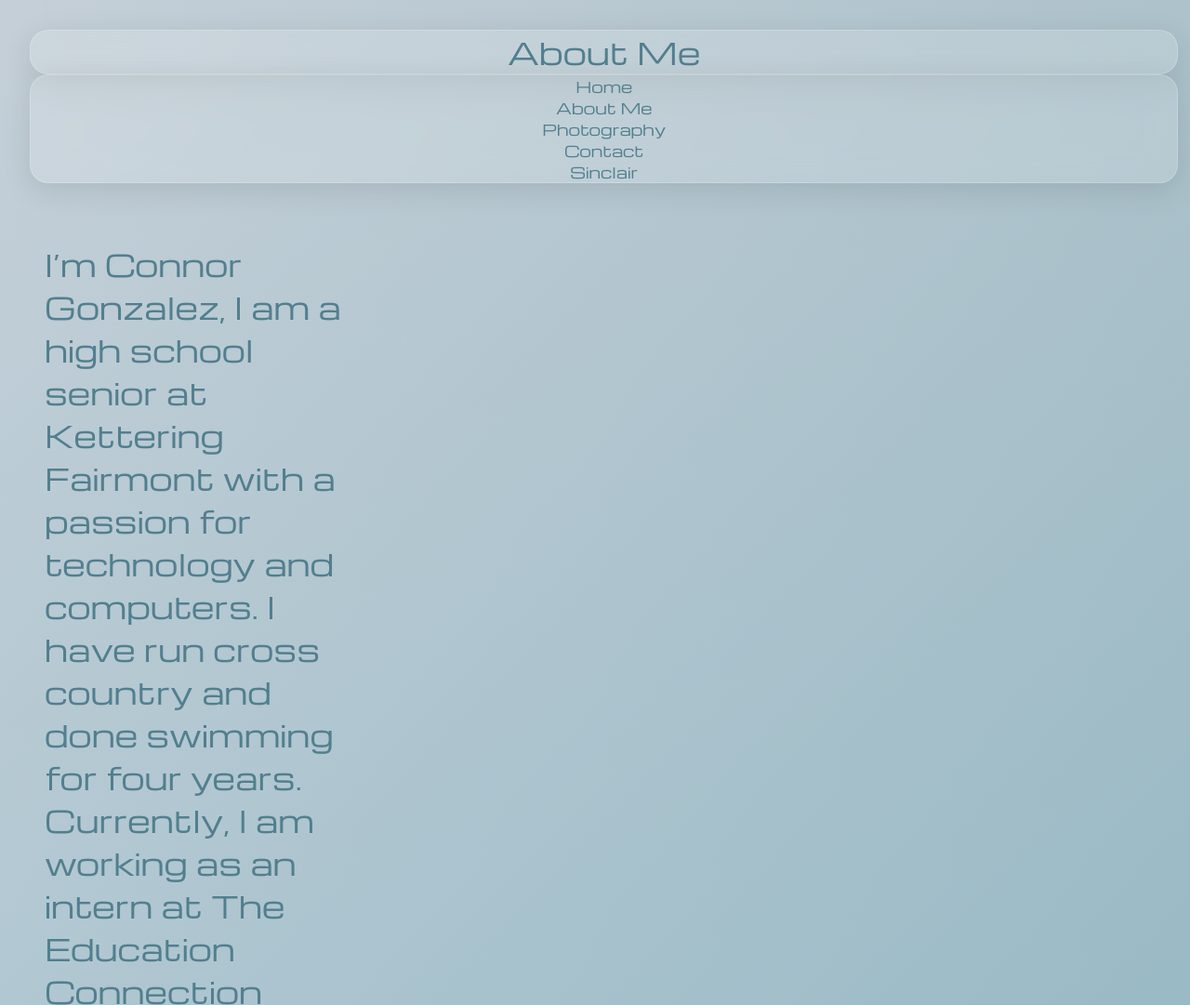
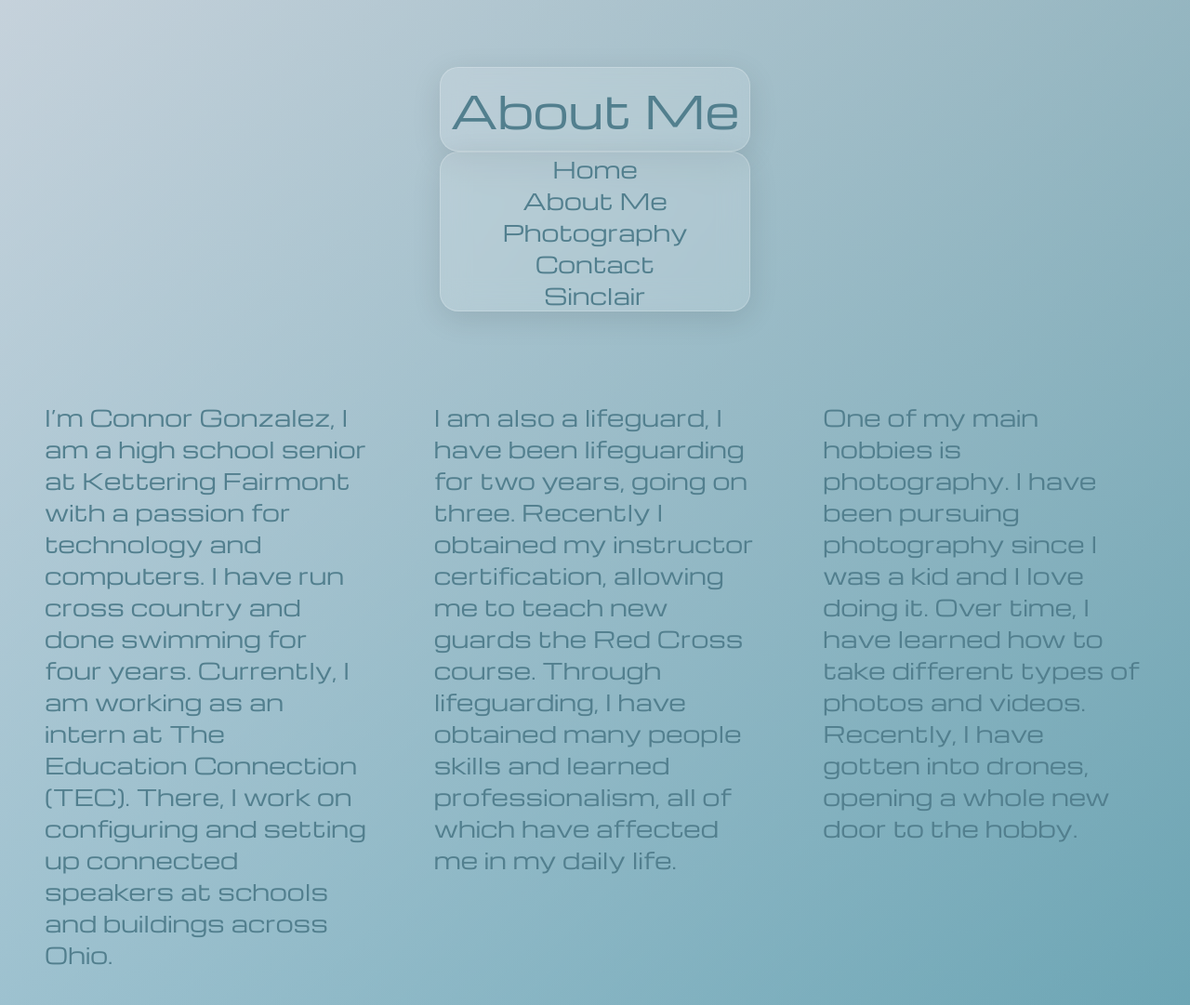
Before and after one commit to connorgonz187/final_website, a plain HTML site: page aboutme.html in a window 1280 px wide. Shown: the top 1081 px of the page at 93% size. Drawn offline with nearby package versions, Linux system fonts and the light colour scheme.

Commit message:
Worked on Aboutme

```diff
--- a/aboutme.html
+++ b/aboutme.html
@@ -34,32 +34,26 @@
     </div>
   </header>
 
-  <article>
-    <section id="p1">
-      <p>
-        I’m Connor Gonzalez, I am a high school senior at Kettering Fairmont
-        with a passion for technology and computers. I have run cross country
-        and done swimming for four years. Currently, I am working as an intern
-        at The Education Connection (TEC). There, I work on configuring and
-        setting up connected speakers at schools and buildings across Ohio.
-      </p>
-    </section>
-    <section id="p2">
-      <p>
-        I am also a lifeguard, I have been lifeguarding for two years, going on
-        three. Recently I obtained my instructor certification, allowing me to
-        teach new guards the Red Cross course. Through lifeguarding, I have
-        obtained many people skills and learned professionalism, all of which
-        have affected me in my daily life.
-      </p>
-    </section>
-    <section id="p3">
-      <p>
-        One of my main hobbies is photography. I have been pursuing photography
-        since I was a kid and I love doing it. Over time, I have learned how to
-        take different types of photos and videos. Recently, I have gotten into
-        drones, opening a whole new door to the hobby.
-      </p>
-    </section>
-  </article>
+  <p id="p1">
+    I’m Connor Gonzalez, I am a high school senior at Kettering Fairmont with a
+    passion for technology and computers. I have run cross country and done
+    swimming for four years. Currently, I am working as an intern at The
+    Education Connection (TEC). There, I work on configuring and setting up
+    connected speakers at schools and buildings across Ohio.
+  </p>
+
+  <p id="p2">
+    I am also a lifeguard, I have been lifeguarding for two years, going on
+    three. Recently I obtained my instructor certification, allowing me to teach
+    new guards the Red Cross course. Through lifeguarding, I have obtained many
+    people skills and learned professionalism, all of which have affected me in
+    my daily life.
+  </p>
+
+  <p id="p3">
+    One of my main hobbies is photography. I have been pursuing photography
+    since I was a kid and I love doing it. Over time, I have learned how to take
+    different types of photos and videos. Recently, I have gotten into drones,
+    opening a whole new door to the hobby.
+  </p>
 </body>
--- a/css/aboutme.css
+++ b/css/aboutme.css
@@ -8,30 +8,36 @@ html {
       rgba(76, 167, 179, 0.5)
     ),
     linear-gradient(225deg, rgba(23, 57, 87, 0.5), rgba(91, 136, 168, 0.7));
+    font-size: .75em;
 }
 
 body {
-    display: grid;
     min-height: 100vh;
     width: 100vw;
+    display: grid;
+    grid-template-columns: 1fr 1fr 1fr;
     grid-template-areas:
         "header header header"
         "col1 col2 col3"
         "footer footer footer";
-    grid-template-columns: 33% 33% 33%;
-    grid-template-rows: auto 1fr auto;
     gap: 1em;
     padding: 1em;
 }
 
-body article {
+body {
     font-size: 2em;
 }
 
 header {
     grid-area: header;
     text-align: center;
-    padding: 1em;
+    padding: 2em;
+    width: auto;
+    margin: 0 auto;
+}
+
+#aboutme {
+    padding: 10px;
 }
 
 /* First column */
```
